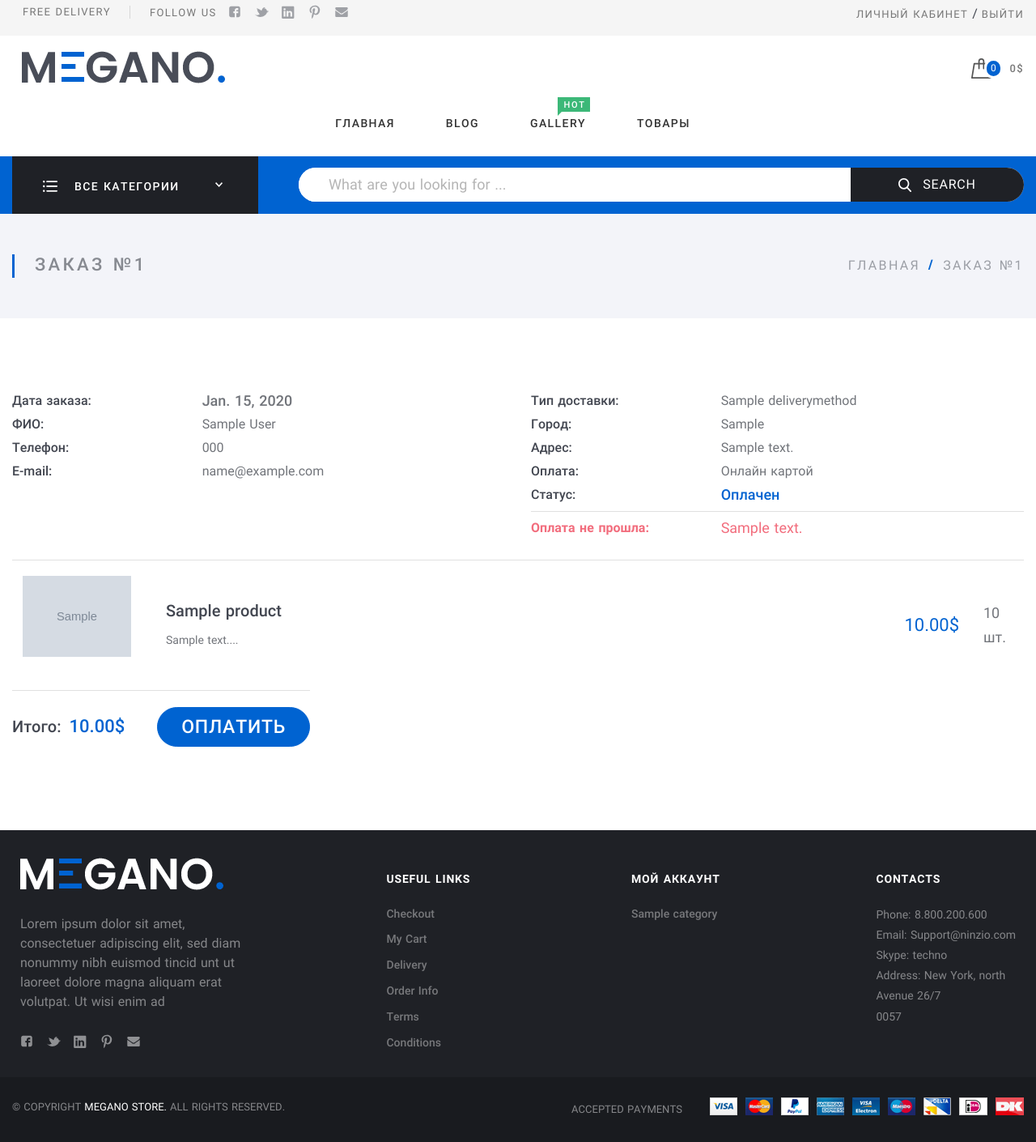
After one commit to Molecula80/megano, a Django app: page /app_users/orders_history/1/ in a window 1280 px wide. The commit adds this page. Shown: the whole page at 81% size. Run offline with Django 4.2, Linux system fonts and the light colour scheme; a user stored in the database is signed in; tables that the repository leaves empty hold one stand-in row (values such as "Sample post"); grey boxes marked "Sample" are stand-in pictures; parts of the project's set-up code (start-up, migrations or seed data) failed here and were passed over; some libraries are stand-ins or nearby versions.

Commit message:
add orders_history and order_detail

```diff
--- a/online_store/app_catalog/templates/base.html
+++ b/online_store/app_catalog/templates/base.html
@@ -48,7 +48,7 @@
               <div class="row-block">
                 {% if request.user.is_authenticated %}
                   <p>
-                    <a class="ControlPanel-title" href="{% url 'account_detail' request.user.id %}">Личный кабинет</a> /
+                    <a class="ControlPanel-title" href="{% url 'account_detail' %}">Личный кабинет</a> /
                     <a class="ControlPanel-title" href="{% url 'logout' %}">Выйти</a>
                   </p>
                 {% else %}
--- a/online_store/app_ordering/templates/app_ordering/order_ajax.html
+++ b/online_store/app_ordering/templates/app_ordering/order_ajax.html
@@ -47,12 +47,12 @@
       <div class="Cart-product">
         <div class="Cart-block Cart-block_row">
           <div class="Cart-block Cart-block_pict">
-            <a class="Cart-pict" href="#">
+            <a class="Cart-pict" href="{{ product.get_absolute_url }}">
               <img class="Cart-img" src="{% if product.image %}{{ product.image.url }}{% endif %}" alt="card.jpg"/>
             </a>
           </div>
           <div class="Cart-block Cart-block_info">
-            <a class="Cart-title" href="#">{{ product.title }}</a>
+            <a class="Cart-title" href="{{ product.get_absolute_url }}">{{ product.title }}</a>
             <div>
               {% if not product.in_stock %}
                 <span style="font-size: 16px; color: red">Нет в наличии</span>
--- /dev/null
+++ b/online_store/app_users/templates/app_users/order_detail.html
@@ -0,0 +1,131 @@
+<!DOCTYPE html>
+<html lang="en">
+<head>
+    {% extends "middle_base.html" %}
+    <meta charset="UTF-8">
+    <title>{% block title %}{{ page_title }}{% endblock %}</title>
+</head>
+<body>
+{% block mb_content %}
+  <div class="Section">
+    <div class="wrap">
+      <div class="Section-content">
+        <div class="Orders">
+          <div class="Order">
+            <div class="Order-infoBlock">
+              <div class="Order-personal">
+                <div class="row">
+                  <div class="row-block">
+                    <div class="Order-info Order-info_date">
+                      <div class="Order-infoType">Дата заказа:
+                      </div>
+                      <div class="Order-infoContent">{{ order.created }}
+                      </div>
+                    </div>
+                    <div class="Order-info">
+                      <div class="Order-infoType">ФИО:
+                      </div>
+                      <div class="Order-infoContent">{{ order.full_name }}
+                      </div>
+                    </div>
+                    <div class="Order-info">
+                      <div class="Order-infoType">Телефон:
+                      </div>
+                      <div class="Order-infoContent">{{ order.telephone }}
+                      </div>
+                    </div>
+                    <div class="Order-info">
+                      <div class="Order-infoType">E-mail:
+                      </div>
+                      <div class="Order-infoContent">{{ order.email }}
+                      </div>
+                    </div>
+                  </div>
+                  <div class="row-block">
+                    <div class="Order-info Order-info_delivery">
+                      <div class="Order-infoType">Тип доставки:
+                      </div>
+                      <div class="Order-infoContent">{{ order.delivery_method.title }}
+                      </div>
+                    </div>
+                    <div class="Order-info">
+                      <div class="Order-infoType">Город:
+                      </div>
+                      <div class="Order-infoContent">{{ order.city }}
+                      </div>
+                    </div>
+                    <div class="Order-info">
+                      <div class="Order-infoType">Адрес:
+                      </div>
+                      <div class="Order-infoContent">{{ order.address }}
+                      </div>
+                    </div>
+                    <div class="Order-info Order-info_pay">
+                      <div class="Order-infoType">Оплата:
+                      </div>
+                      <div class="Order-infoContent">
+                        {% if order.payment_method == '1' %}Онлайн картой{% else %} Онлайн со случайного чужого счета{% endif %}
+                      </div>
+                    </div>
+                    <div class="Order-info Order-info_status">
+                      <div class="Order-infoType">Статус:
+                      </div>
+                      <div class="Order-infoContent">
+                        {% if order.paid == None %}Ожидает оплаты{% elif order.paid %}Оплачен{% else %}Не оплачен{% endif %}
+                      </div>
+                    </div>
+                    {% if order.error_message %}
+                    <div class="Order-info Order-info_error">
+                      <div class="Order-infoType">Оплата не прошла:
+                      </div>
+                      <div class="Order-infoContent">{{ order.error_message }}
+                      </div>
+                    </div>
+                    {% endif %}
+                  </div>
+                </div>
+              </div>
+              <div class="Cart Cart_order">
+                {% for item in items %}
+                  {% with product=item.product %}
+                  <div class="Cart-product">
+                    <div class="Cart-block Cart-block_row">
+                      <div class="Cart-block Cart-block_pict">
+                        <a class="Cart-pict" href="{{ product.get_absolute_url }}">
+                          <img class="Cart-img" src="{% if product.image %}{{ product.image.url }}{% endif %}" alt="card.jpg"/>
+                        </a>
+                      </div>
+                      <div class="Cart-block Cart-block_info">
+                        <a class="Cart-title" href="{{ product.get_absolute_url }}">{{ product.title }}</a>
+                        <div class="Cart-desc">{{ product.description|slice:50 }}...</div>
+                      </div>
+                      <div class="Cart-block Cart-block_price">
+                        <div class="Cart-price">{{ item.price }}$
+                        </div>
+                      </div>
+                    </div>
+                    <div class="Cart-block Cart-block_row">
+                      <div class="Cart-block Cart-block_amount">{{ item.quantity }} шт.
+                      </div>
+                    </div>
+                  </div>
+                  {% endwith %}
+                {% endfor %}
+                <div class="Cart-block Cart-block_row">
+                  <div class="Cart-total">
+                    <div class="Cart-block Cart-block_total">
+                       <strong class="Cart-title">Итого:<span class="Cart-price">{{ order.total_cost }}$</span></strong>
+                    </div>
+                    <div class="Cart-block"><a class="btn btn_primary btn_lg" href="#">Оплатить</a></div>
+                  </div>
+                </div>
+              </div>
+            </div>
+          </div>
+        </div>
+      </div>
+    </div>
+  </div>
+{% endblock %}
+</body>
+</html>
--- a/online_store/app_users/urls.py
+++ b/online_store/app_users/urls.py
@@ -2,15 +2,18 @@ from django.urls import path
 from django.contrib.auth.views import PasswordResetView, PasswordResetDoneView
 from django.contrib.auth.views import PasswordResetConfirmView, PasswordResetCompleteView
 
-from .views import register_view, logout_view, login_view, AccountDetailView, profile_view
+from .views import register_view, logout_view, login_view, AccountDetailView, profile_view, OrdersHistoryListView, \
+    OrderDetailView
 from .api import UserListApi, UserDetailApi
 
 urlpatterns = [
     path('register/', register_view, name='register'),
     path('login/', login_view, name='login'),
     path('logout/', logout_view, name='logout'),
-    path('accounts/<int:pk>/', AccountDetailView.as_view(), name='account_detail'),
-    path('accounts/<int:pk>/profile', profile_view, name='profile'),
+    path('', AccountDetailView.as_view(), name='account_detail'),
+    path('profile/', profile_view, name='profile'),
+    path('orders_history/', OrdersHistoryListView.as_view(), name='orders_history'),
+    path('orders_history/<int:pk>/', OrderDetailView.as_view(), name='orders_detail'),
     # Обработчики восстановления пароля.
     path('password_reset/', PasswordResetView.as_view(), name='password_reset'),
     path('password_reset/done/', PasswordResetDoneView.as_view(), name='password_reset_done'),
--- a/online_store/app_users/views.py
+++ b/online_store/app_users/views.py
@@ -4,9 +4,9 @@ from django.contrib.auth import authenticate, login, logout
 from django.contrib.auth.decorators import login_required
 from django.contrib.auth.mixins import LoginRequiredMixin
 from django.http import HttpResponseRedirect, Http404
-from django.shortcuts import render, get_object_or_404
+from django.shortcuts import render
 from django.urls import reverse
-from django.views.generic import DetailView, ListView
+from django.views.generic import DetailView, ListView, TemplateView
 
 from .forms import AuthForm, ProfileForm, RegisterForm
 from .models import User
@@ -19,19 +19,15 @@ from app_ordering.models import Order
 logger = logging.getLogger(__name__)
 
 
-class AccountDetailView(LoginRequiredMixin, DetailView):
+class AccountDetailView(LoginRequiredMixin, TemplateView):
     """ Персональный аккаунт. """
-    model = User
     template_name = 'app_users/account_detail.html'
-    context_object_name = 'user'
 
     def get_context_data(self, **kwargs):
-        if self.object != self.request.user:
-            raise Http404
         context = super().get_context_data(**kwargs)
         context['page_title'] = 'Личный кабинет'
         context['section'] = 'account'
-        context['order'] = Order.objects.select_related('user', 'delivery_method').exclude(paid=None).\
+        context['order'] = Order.objects.select_related('user', 'delivery_method').filter(user=self.request.user).\
             order_by('-created', '-id').first()
         logger.debug('Пользователь {} запросил страницу личного кабинета.'.format(self.request.user.email))
         return context
@@ -84,17 +80,14 @@ def login_view(request):
 
 
 @login_required
-def profile_view(request, pk):
+def profile_view(request):
     """ Страница изменения профиля пользователя. """
     page_title = 'профиль'
     section = 'profile'
     success = False
-    user = get_object_or_404(User, id=pk)
-    if user != request.user:
-        raise Http404
-    old_number = str(user.telephone)  # Старый номер телефона.
+    old_number = str(request.user.telephone)  # Старый номер телефона.
     if request.method == 'POST':
-        form = ProfileForm(request.POST, request.FILES, instance=user)
+        form = ProfileForm(request.POST, request.FILES, instance=request.user)
         if form.is_valid():
             user = form.save(commit=False)
             telephone_str = form.cleaned_data.get('telephone')
@@ -121,11 +114,11 @@ def profile_view(request, pk):
                                                                                           name=user.full_name,
                                                                                           telephone=user.telephone))
     else:
-        form = ProfileForm(instance=user)
+        form = ProfileForm(instance=request.user)
         logger.debug('Пользователь {email} запросил страницу профиля.\nДанные пользователя:'
-                     '\nФИО: {name}\nТелефон: {telephone}\nEmail: {email}'.format(email=user.email,
-                                                                                  name=user.full_name,
-                                                                                  telephone=user.telephone))
+                     '\nФИО: {name}\nТелефон: {telephone}\nEmail: {email}'.format(email=request.user.email,
+                                                                                  name=request.user.full_name,
+                                                                                  telephone=request.user.telephone))
     return render(request, 'app_users/edit_profile.html', {'form': form, 'page_title': page_title, 'section': section,
                                                            'success': success})
 
@@ -138,16 +131,36 @@ def logout_view(request):
     return HttpResponseRedirect(reverse('app_catalog:index'))
 
 
-class OrderHistoryListView(ListView):
+class OrdersHistoryListView(LoginRequiredMixin, ListView):
     """ История заказов пользователя. """
+    template_name = 'app_users/orders_history.html'
+    context_object_name = 'orders'
+
     def get_context_data(self, **kwargs):
-        pass
+        """ Возвращает словарь, содержащий названия страницы и секции. """
+        context = super().get_context_data(**kwargs)
+        context['page_title'] = 'История заказов'
+        context['section'] = 'orders_history'
+        return context
+
+    def get_queryset(self):
+        """ Возвращает все заказы данного пользователя, кроме ожидающих оплаты. """
+        queryset = Order.objects.select_related('user', 'delivery_method').filter(user=self.request.user).\
+            order_by('-created', '-id')
+        return queryset
 
 
-class OrderDetailView(DetailView):
+class OrderDetailView(LoginRequiredMixin, DetailView):
     """ Детальная страница заказа. """
+    model = Order
+    context_object_name = 'order'
+    template_name = 'app_users/order_detail.html'
+
     def get_context_data(self, **kwargs):
-        pass
-
-    def post(self, request, profile_id, order_id):
-        pass
+        """ Возвращает словарь, содержащий название страницы. """
+        if self.object.user != self.request.user:
+            raise Http404
+        context = super().get_context_data(**kwargs)
+        context['page_title'] = 'Заказ №{}'.format(self.object.id)
+        context['items'] = self.object.items.all()
+        return context
```
Also changed, not shown: online_store/app_users/templates/app_users/account_detail.html (+7 -5 lines), online_store/app_users/templates/app_users/orders_history.html (added, +56 -0 lines), online_store/app_users/templates/navigation.html (+4 -3 lines).
